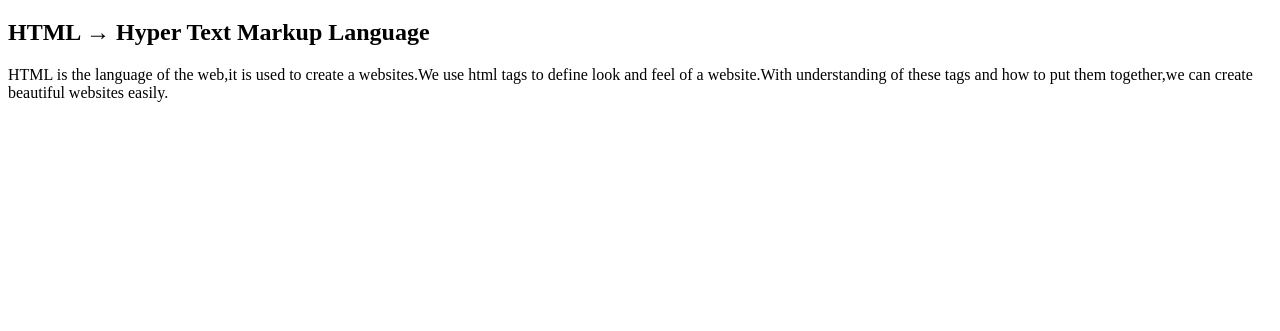
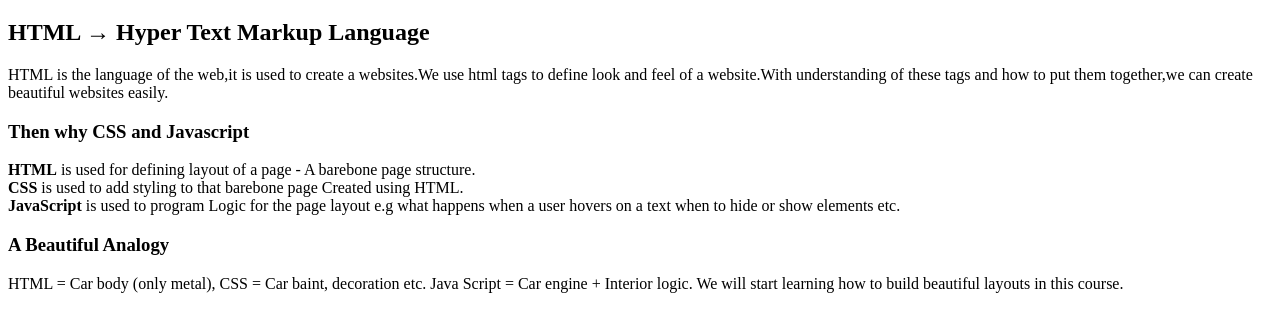
Before and after one commit to ErAdilrasheed/HTML, a plain HTML site: page Chapter0/index.html in a window 1280 px wide. Shown: the part 61-392 px from the top of the page. Drawn offline with Linux system fonts and the light colour scheme.

Commit message:
Chapter0 Completed

```diff
--- a/Chapter0/index.html
+++ b/Chapter0/index.html
@@ -13,5 +13,15 @@
      <p>HTML is the language of the web,it is used to create a websites.We use html tags to define look and feel of a website.With understanding of these tags and how to put them together,we can create beautiful websites easily.</p>
      <!-- p is a paragraph tag and has opening and closing tag-->
       <!-- to hide horizontal scrollbar tap on setting icon > command palatlate and clic view:Toggle Word Wrap (CTRL+Shift+P)-->
+       <h3>Then why CSS and Javascript</h3>
+       <p>
+        <strong>HTML</strong> is used for defining layout of a page - A barebone page structure. <br>
+        <strong>CSS</strong> is used to add styling to that barebone page Created using HTML. <br>
+        <strong>JavaScript</strong> is used to program Logic for the page layout e.g what happens when a user hovers on a text when to hide or show elements etc.
+        <!-- <br> tag is used to break a line  -->
+         <!-- <strong> tag is used to bold a text  -->
+         <h3>A Beautiful Analogy</h3>
+        HTML = Car body (only metal), CSS = Car baint, decoration etc. Java Script = Car engine + Interior logic.
+        We will start learning how to build beautiful layouts in this course.</p>
  </body>
  </html>
```
